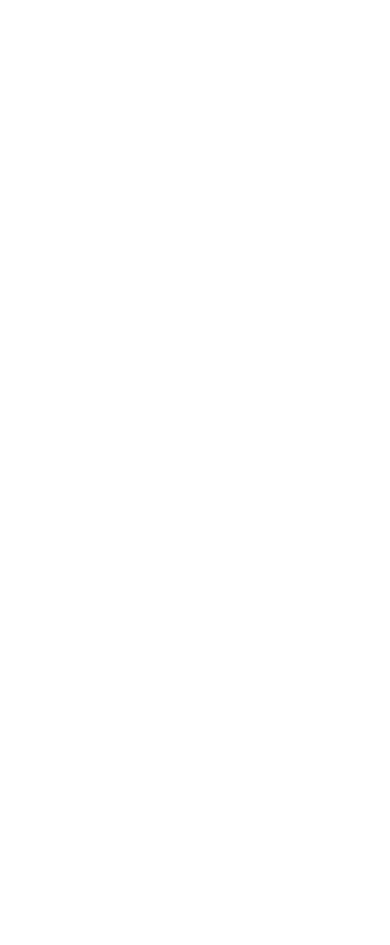
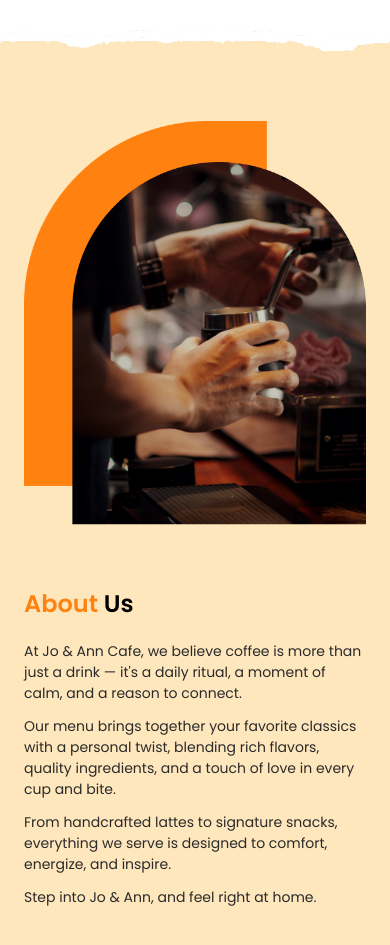
Before and after one commit to michelleflorence/jo-ann-cafe, a React (Vite) app: page / in a window 390 px wide. Shown: the part 4260-5205 px from the top of the page. Before the commit the page ends 4351 px from the top, so only its background shows below. Built offline with nearby package versions, Linux system fonts and the light colour scheme.

Commit message:
Add About Section

```diff
--- a/src/components/TabMenu/AllMenu/AllMenu.module.scss
+++ b/src/components/TabMenu/AllMenu/AllMenu.module.scss
@@ -13,6 +13,7 @@
 
   @media (max-width: 600px) {
     grid-template-columns: repeat(1, 1fr); // mobile
+    gap: 30px;
   }
 }
 
--- a/src/pages/LandingPage.jsx
+++ b/src/pages/LandingPage.jsx
@@ -1,7 +1,9 @@
 import HeroSection from "../pages/section/HeroSection/HeroSection";
 import styles from "./LandingPage.module.scss";
 import rippedPaper from "../assets/ripped-paper.png";
+import rippedPaperTwo from "../assets/ripped-paper-two.png";
 import MenuSection from "../pages/section/MenuSection/MenuSection";
+import AboutSection from "./section/AboutSection/AboutSection";
 
 const LandingPage = () => {
   return (
@@ -17,6 +19,14 @@
       <section className={styles["menu-section"]} id="menu">
         <MenuSection />
       </section>
+
+      <section className={styles["about-section"]} id="about-us">
+        <div className={styles["ripped-paper-two"]}>
+          <img src={rippedPaperTwo} alt="ripped paper" />
+        </div>
+
+        <AboutSection />
+      </section>
     </>
   );
 };
--- a/src/pages/LandingPage.module.scss
+++ b/src/pages/LandingPage.module.scss
@@ -1,4 +1,6 @@
-.hero-section {
+.hero-section,
+.menu-section,
+.about-section {
   position: relative;
   z-index: 1;
 }
@@ -6,7 +8,7 @@
 .ripped-paper-one {
   position: relative;
   z-index: 2;
-  margin-top: -50px; // untuk nutup gap antara section
+  margin-top: -50px;
 
   img {
     display: block;
@@ -16,14 +18,28 @@
   }
 }
 
-.menu-section {
-  position: relative;
-  z-index: 1;
+.ripped-paper-two {
+  position: absolute;
+  bottom: 92%;
+  left: 0;
+  width: 100%;
+  z-index: 2;
+
+  img {
+    display: block;
+    width: 100%;
+    height: auto;
+    object-fit: cover;
+  }
 }
 
 @media (max-width: 992px) {
   .ripped-paper-one {
     margin-top: -30px;
+  }
+
+  .ripped-paper-two {
+    bottom: 97%;
   }
 }
 
@@ -31,4 +47,8 @@
   .ripped-paper-one {
     margin-top: -15px;
   }
+
+  .ripped-paper-two {
+    bottom: 98%;
+  }
 }
--- /dev/null
+++ b/src/pages/section/AboutSection/AboutSection.jsx
@@ -0,0 +1,39 @@
+import styles from "./AboutSection.module.scss";
+import aboutImage from "../../../assets/img/AboutSection/about-image.png";
+
+const AboutSection = () => {
+  return (
+    <div className={styles["about"]}>
+      <div className={styles["image-wrapper"]}>
+        <img src={aboutImage} alt="about-image" />
+      </div>
+
+      <div className={styles["text-container"]}>
+        <div className={styles["title"]}>
+          <span className={styles["highlighted"]}>About</span> Us
+        </div>
+
+        <div className={styles["subtitle-container"]}>
+          <div className={styles["subtitle"]}>
+            At Jo & Ann Cafe, we believe coffee is more than just a drink — it's
+            a daily ritual, a moment of calm, and a reason to connect.
+          </div>
+          <div className={styles["subtitle"]}>
+            Our menu brings together your favorite classics with a personal
+            twist, blending rich flavors, quality ingredients, and a touch of
+            love in every cup and bite.
+          </div>
+          <div className={styles["subtitle"]}>
+            From handcrafted lattes to signature snacks, everything we serve is
+            designed to comfort, energize, and inspire.
+          </div>
+          <div className={styles["subtitle"]}>
+            Step into Jo & Ann, and feel right at home.
+          </div>
+        </div>
+      </div>
+    </div>
+  );
+};
+
+export default AboutSection;
--- /dev/null
+++ b/src/pages/section/AboutSection/AboutSection.module.scss
@@ -0,0 +1,84 @@
+.about {
+  display: flex;
+  flex-direction: row;
+  justify-content: flex-start;
+  padding: 80px 120px;
+  gap: 40px;
+  background-color: #ffe7bd;
+
+  .image-wrapper {
+    width: 100%;
+
+    img {
+      width: 100%;
+      max-width: fit-content;
+    }
+  }
+
+  .text-container {
+    display: flex;
+    flex-direction: column;
+    justify-content: center;
+    width: 100%;
+    gap: 20px;
+
+    .title {
+      font-size: 48px;
+      font-weight: 600;
+      color: black;
+
+      .highlighted {
+        color: #FF8211;
+      }
+    }
+  }
+
+  .subtitle-container {
+    display: flex;
+    flex-direction: column;
+    gap: 12px;
+
+    .subtitle {
+      font-size: 20px;
+      color: #2A2A2A;
+    }
+  }
+}
+
+@media (max-width: 992px) {
+  .about {
+    flex-direction: column;
+    padding: 80px 60px;
+
+    .text-container {
+      .title {
+        font-size: 36px;
+      }
+
+      .subtitle-container {
+        .subtitle {
+          font-size: 16px;
+        }
+      }
+    }
+  }
+}
+
+@media (max-width: 576px) {
+  .about {
+    padding: 80px 24px;
+    flex-direction: column;
+
+     .text-container {
+      .title {
+        font-size: 24px;
+      }
+
+      .subtitle-container {
+        .subtitle {
+          font-size: 14px;
+        }
+      }
+    }
+  }
+}
```
Also changed, not shown: src/assets/img/AboutSection/about-image.png (added), src/assets/ripped-paper-two.png (added).
